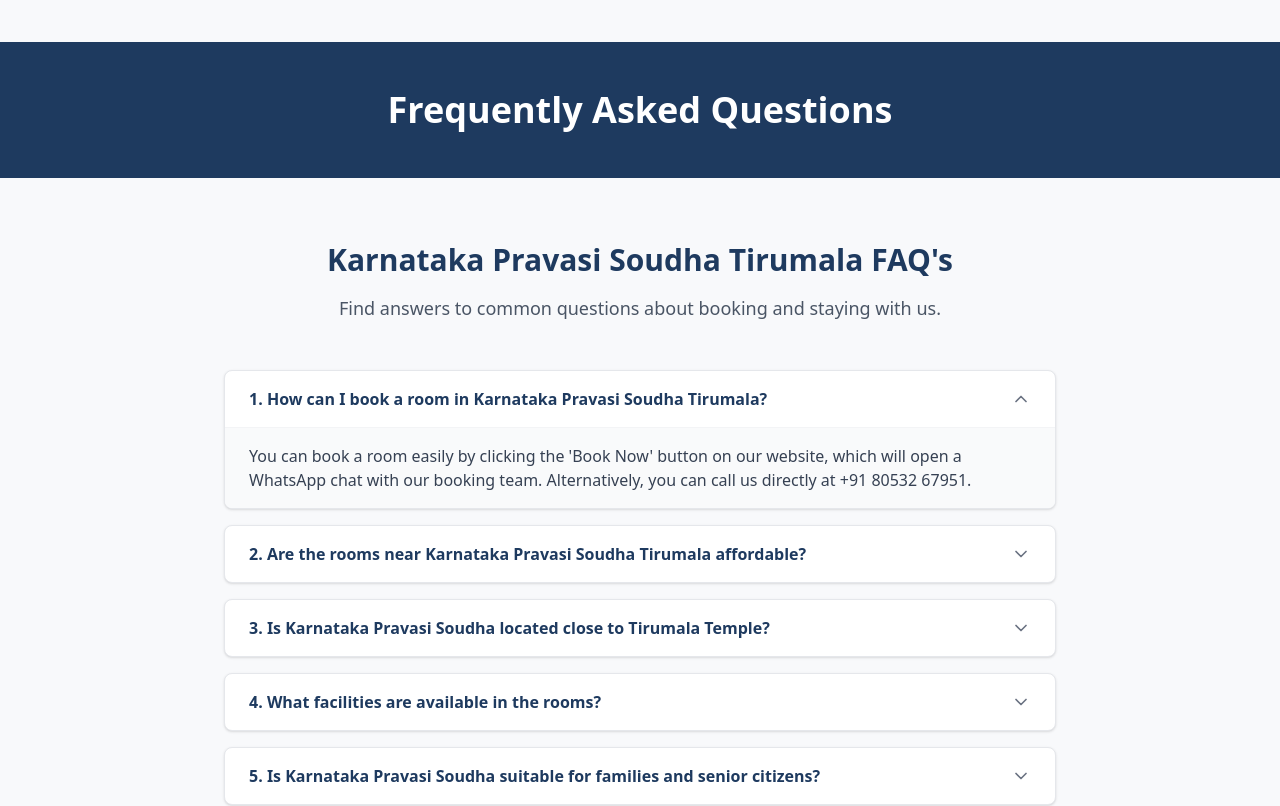
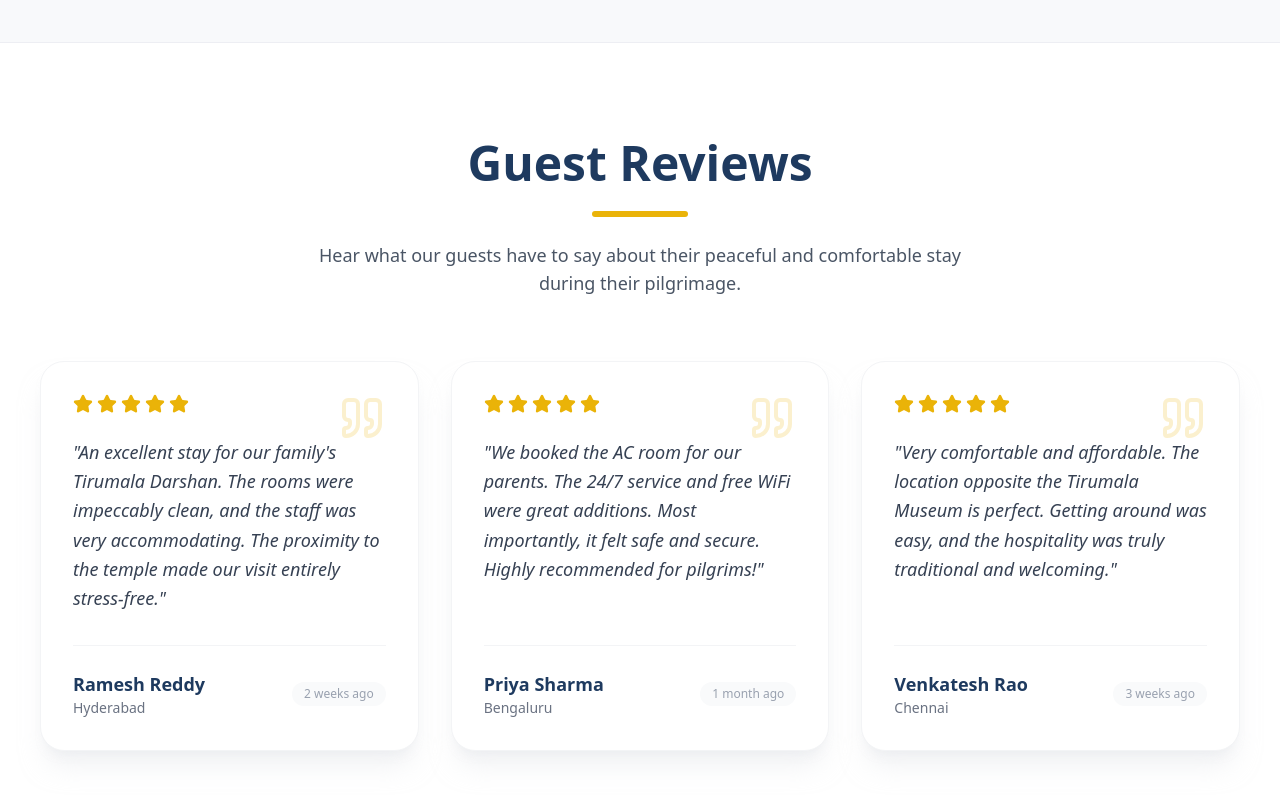
Before and after one commit to sumitkumards07/karnataka, a React (Vite) app: page / in a window 1280 px wide. Shown: the part 5600-6406 px from the top of the page. Built offline with nearby package versions, Linux system fonts and the light colour scheme.

Commit message:
Add Reviews section with Indian names and Tirumala context

```diff
--- a/src/pages/Home.tsx
+++ b/src/pages/Home.tsx
@@ -2,6 +2,7 @@
 import { PHONE_NUMBER } from '../components/Layout';
 import { About } from './About';
 import { Rooms } from './Rooms';
+import { Reviews } from './Reviews';
 import { FAQ } from './FAQ';
 import { Contact } from './Contact';
 import { Calendar, Users, ChevronDown, Search, MapPin, Wifi, HeadphonesIcon, Bed, Monitor, Bath, Laptop, Star, Snowflake, Coffee, Sofa, Image, Phone } from 'lucide-react';
@@ -94,6 +95,10 @@
             </div>
           </section>
 
+          <section id="reviews">
+            <Reviews />
+          </section>
+
           <section id="faq">
             <FAQ />
           </section>
--- /dev/null
+++ b/src/pages/Reviews.tsx
@@ -0,0 +1,65 @@
+import React from 'react';
+import { Star, Quote } from 'lucide-react';
+
+const reviews = [
+  {
+    name: "Ramesh Reddy",
+    location: "Hyderabad",
+    rating: 5,
+    text: "An excellent stay for our family's Tirumala Darshan. The rooms were impeccably clean, and the staff was very accommodating. The proximity to the temple made our visit entirely stress-free.",
+    date: "2 weeks ago"
+  },
+  {
+    name: "Priya Sharma",
+    location: "Bengaluru",
+    rating: 5,
+    text: "We booked the AC room for our parents. The 24/7 service and free WiFi were great additions. Most importantly, it felt safe and secure. Highly recommended for pilgrims!",
+    date: "1 month ago"
+  },
+  {
+    name: "Venkatesh Rao",
+    location: "Chennai",
+    rating: 5,
+    text: "Very comfortable and affordable. The location opposite the Tirumala Museum is perfect. Getting around was easy, and the hospitality was truly traditional and welcoming.",
+    date: "3 weeks ago"
+  }
+];
+
+export function Reviews() {
+  return (
+    <div className="bg-surface-container-lowest py-24 px-4 sm:px-6 lg:px-8 border-t border-outline-variant/30">
+      <div className="max-w-[1200px] mx-auto">
+        <div className="text-center mb-16">
+          <h2 className="text-4xl md:text-5xl font-bold text-[#1e3a5f] mb-6">Guest Reviews</h2>
+          <div className="h-1.5 w-24 bg-[#eab308] mx-auto rounded-full mb-6"></div>
+          <p className="text-lg text-gray-600 max-w-2xl mx-auto">Hear what our guests have to say about their peaceful and comfortable stay during their pilgrimage.</p>
+        </div>
+
+        <div className="grid grid-cols-1 md:grid-cols-3 gap-8">
+          {reviews.map((review, index) => (
+            <div key={index} className="bg-white p-8 rounded-3xl shadow-xl shadow-gray-200/50 border border-gray-100 relative group hover:-translate-y-2 transition-transform duration-300 flex flex-col h-full">
+              <div className="absolute top-8 right-8 text-[#eab308]/20 group-hover:text-[#eab308]/40 transition-colors">
+                <Quote className="w-12 h-12" />
+              </div>
+              <div className="flex gap-1 mb-6 relative z-10">
+                {[...Array(review.rating)].map((_, i) => (
+                  <Star key={i} className="w-5 h-5 fill-[#eab308] text-[#eab308]" />
+                ))}
+              </div>
+              <p className="text-gray-700 text-lg mb-8 relative z-10 leading-relaxed italic flex-grow">
+                "{review.text}"
+              </p>
+              <div className="mt-auto border-t border-gray-100 pt-6 flex items-center justify-between relative z-10">
+                <div>
+                  <h4 className="font-bold text-[#1e3a5f] text-lg">{review.name}</h4>
+                  <p className="text-sm text-gray-500">{review.location}</p>
+                </div>
+                <span className="text-xs text-gray-400 font-medium bg-gray-50 px-3 py-1 rounded-full">{review.date}</span>
+              </div>
+            </div>
+          ))}
+        </div>
+      </div>
+    </div>
+  );
+}
```
